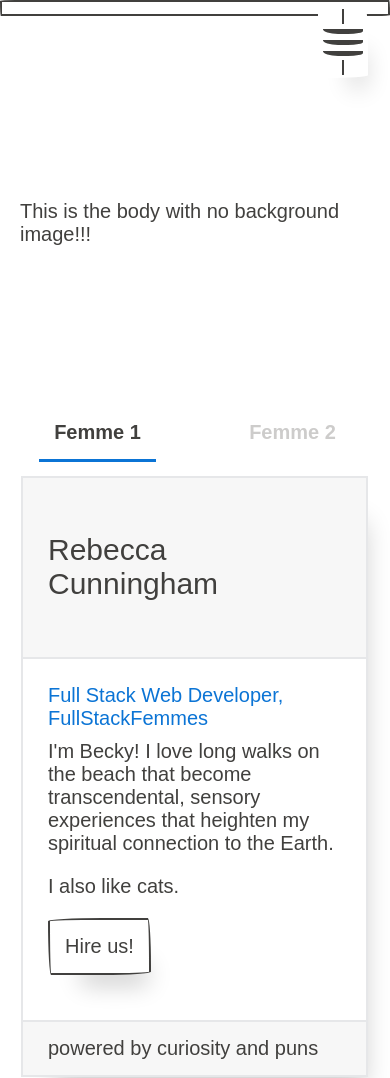
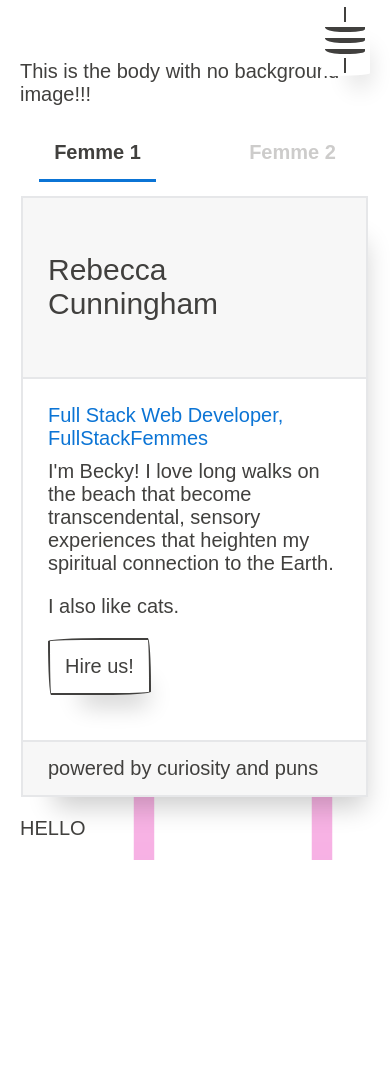
Before and after one commit to rebeccaui/fullstackfemmes, a plain HTML site: page index.html in a window 390 px wide. Shown: the top 1078 px of the page. After the commit the page ends 860 px from the top, so only its background shows below. Drawn offline with nearby package versions, Linux system fonts and the light colour scheme; a web font is replaced by a local one.

Commit message:
ty for your help Jimbo

```diff
--- a/assets/css/style.css
+++ b/assets/css/style.css
@@ -2,8 +2,19 @@
     width: 100%;
     margin: auto 5.5%;
 }
-.row:not(.topNav) {
+.row {
+    margin-bottom: 0 !important;
+}
+.row.topNav + .row {
     margin-top: 140px;
+}
+@media only screen and (max-width: 768px) {
+    .row.topNav nav.fixed {
+        border: none;
+    }
+    .row.topNav + .row {
+        margin-top: 0px;
+    }
 }
 .gridImage {
     background-image: url("../img/fsf-grid-1.png")
```
